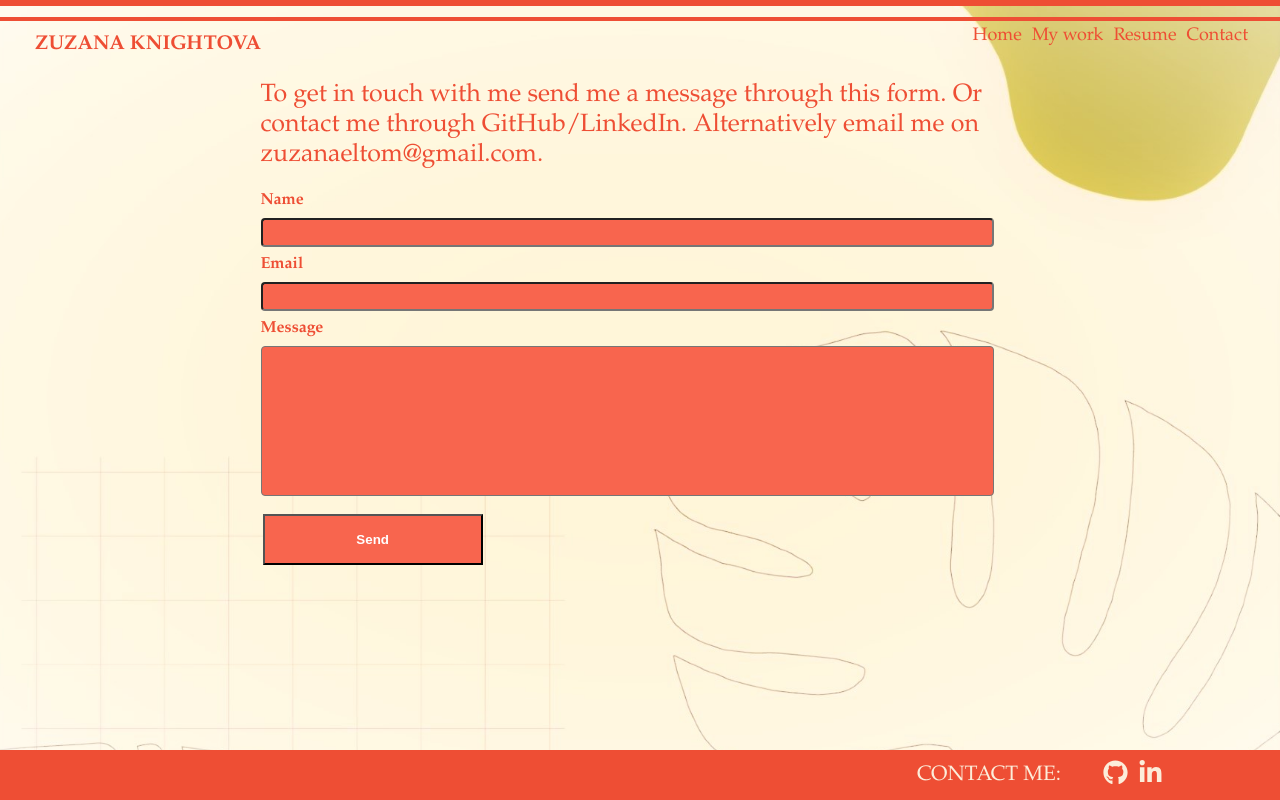
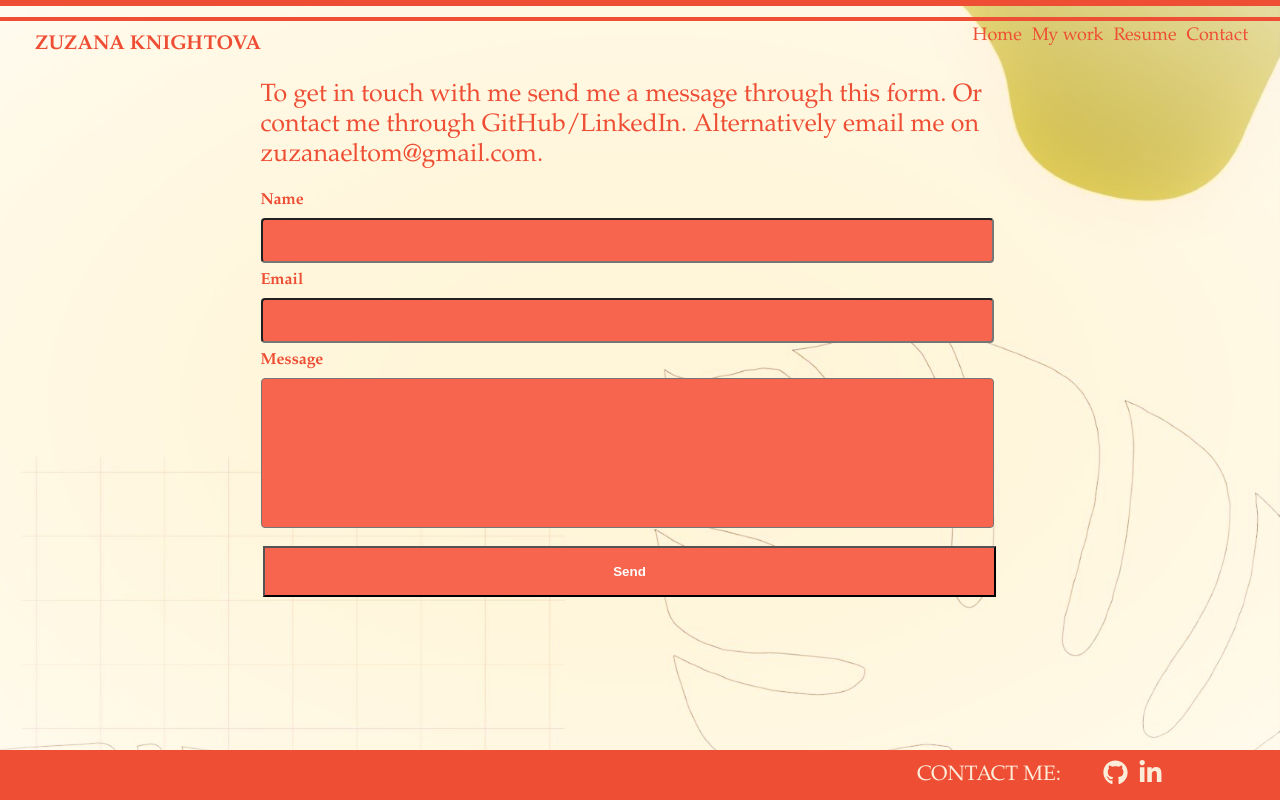
Before and after one commit to ZuzanaElt/portfolio-using-react, a React (Create React App) app: page /contact in a window 1280 px wide. Built offline with nearby package versions, Linux system fonts and the light colour scheme; a web font is replaced by a local one.

Commit message:
amended contact form font size

```diff
--- a/src/pages/Contact.css
+++ b/src/pages/Contact.css
@@ -40,7 +40,7 @@ input{ width:100%;}
     border-radius: 4px;
     background-color:#f8654e;
     color:white;
-    font-size: 1px;;
+    font-size: 15px;
   }
 
   input[type=submit]{
@@ -61,7 +61,7 @@ input{ width:100%;}
   .submit-button :hover{
     color:blue;
   }
-  @media screen and (max-width: 480px) {
+  @media screen and (max-width: 600px) {
     .submit-button {
       width:100px;
       margin-left:0;
@@ -73,13 +73,3 @@ input{ width:100%;}
         width:98%;
     }
   }
-  @media screen and (min-width: 480px) {
-     .submit-button {
-      width:100px;
-
-      margin-left:0;
-      padding:0;
-      width:30%;
-    }
-
-  }
```
